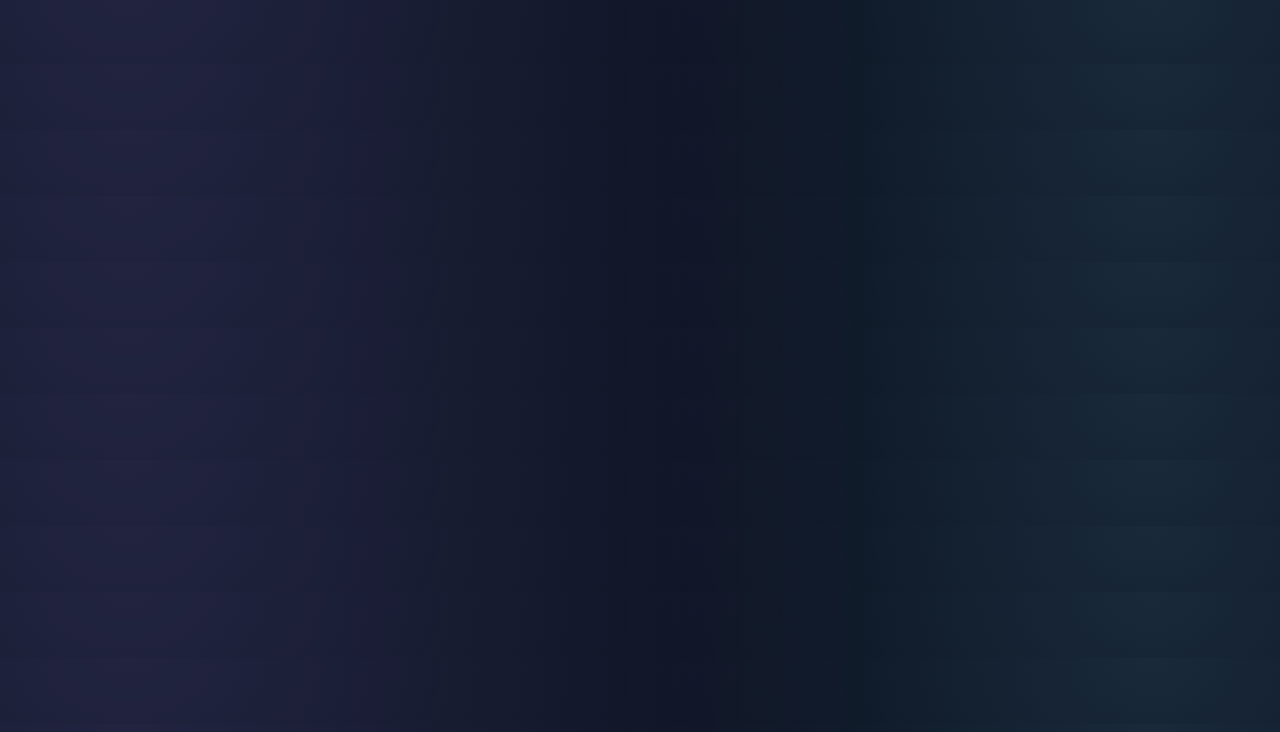
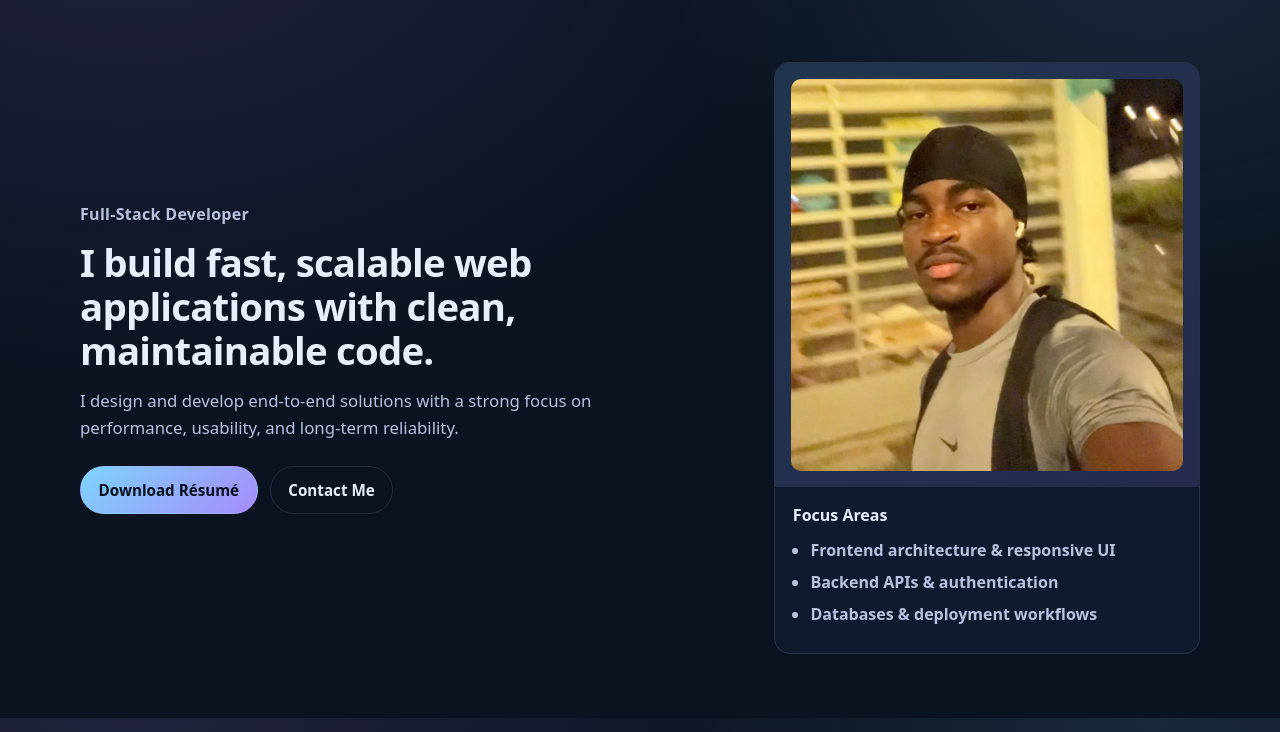
Before and after one commit to d-linux/My-Portfolio-Website, a plain HTML site: page index.html in a window 1280 px wide. Shown: the part 68-800 px from the top of the page. Drawn offline with Linux system fonts and the light colour scheme.

```diff
--- a/CSS/style.css
+++ b/CSS/style.css
@@ -254,3 +254,124 @@
     display: flex;
   }
 }
+/* =========================
+   Hero Section
+   ========================= */
+
+.hero {
+  padding: 4rem 0;
+}
+
+.hero-grid {
+  display: grid;
+  grid-template-columns: 1.4fr 0.9fr;
+  gap: 2rem;
+  align-items: center;
+}
+
+.hero-eyebrow {
+  margin: 0 0 0.75rem;
+  font-weight: 700;
+  color: var(--muted);
+  letter-spacing: 0.3px;
+}
+
+.hero-title {
+  margin: 0 0 1rem;
+  font-size: clamp(2.2rem, 3vw, 3.2rem);
+  line-height: 1.15;
+  letter-spacing: -0.8px;
+}
+
+.hero-subtitle {
+  margin: 0 0 1.5rem;
+  max-width: 55ch;
+  color: var(--muted);
+  font-size: 1.05rem;
+}
+
+.hero-actions {
+  display: flex;
+  gap: 0.75rem;
+  flex-wrap: wrap;
+}
+
+/* Buttons (hero-scoped) */
+.btn {
+  display: inline-flex;
+  align-items: center;
+  justify-content: center;
+  padding: 0.7rem 1.1rem;
+  border-radius: 999px;
+  font-weight: 700;
+  font-size: 0.95rem;
+  border: 1px solid var(--border);
+}
+
+.btn-primary {
+  background: linear-gradient(
+    135deg,
+    var(--primary),
+    var(--primary-2)
+  );
+  color: #08101d;
+}
+
+:root[data-theme="light"] .btn-primary {
+  color: #ffffff;
+}
+
+.btn-secondary {
+  background: transparent;
+  color: var(--text);
+}
+
+/* Hero card */
+.hero-card {
+  border: 1px solid var(--border);
+  background: var(--bg-elev);
+  border-radius: var(--radius);
+  overflow: hidden;
+}
+
+.hero-image-wrapper {
+  padding: 1rem;
+  background: linear-gradient(
+    135deg,
+    rgba(125, 211, 252, 0.15),
+    rgba(167, 139, 250, 0.15)
+  );
+}
+
+.hero-image {
+  border-radius: calc(var(--radius) - 6px);
+  aspect-ratio: 1 / 1;
+  object-fit: cover;
+}
+
+.hero-card-body {
+  padding: 1rem 1.1rem 1.2rem;
+}
+
+.hero-card-title {
+  margin: 0 0 0.6rem;
+  font-weight: 800;
+}
+
+.hero-list {
+  margin: 0;
+  padding-left: 1.1rem;
+  color: var(--muted);
+  font-weight: 600;
+}
+
+.hero-list li {
+  margin-bottom: 0.4rem;
+}
+
+/* Responsive */
+@media (max-width: 900px) {
+  .hero-grid {
+    grid-template-columns: 1fr;
+  }
+}
--- a/index.html
+++ b/index.html
@@ -45,5 +45,46 @@
   </div>
 </header>
 
+<section id="home" class="hero">
+  <div class="container hero-grid">
+    <div class="hero-content">
+      <p class="hero-eyebrow">Full-Stack Developer</p>
+
+      <h1 class="hero-title">
+        I build fast, scalable web applications with clean, maintainable code.
+      </h1>
+
+      <p class="hero-subtitle">
+        I design and develop end-to-end solutions with a strong focus on performance,
+        usability, and long-term reliability.
+      </p>
+
+      <div class="hero-actions">
+        <a href="#" class="btn btn-primary">Download Résumé</a>
+        <a href="#contact" class="btn btn-secondary">Contact Me</a>
+      </div>
+    </div>
+
+    <div class="hero-card">
+      <div class="hero-image-wrapper">
+        <img
+          src="Assets/Img/IMG_3247.jpg"
+          alt="Portrait of Denis Koumbou"
+          class="hero-image"
+        />
+      </div>
+
+      <div class="hero-card-body">
+        <p class="hero-card-title">Focus Areas</p>
+        <ul class="hero-list">
+          <li>Frontend architecture & responsive UI</li>
+          <li>Backend APIs & authentication</li>
+          <li>Databases & deployment workflows</li>
+        </ul>
+      </div>
+    </div>
+  </div>
+</section>
+
 </body>
 </html>
```
